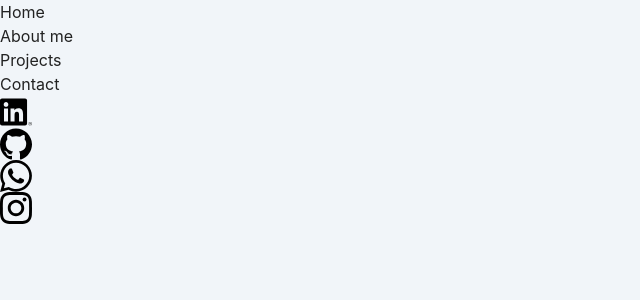
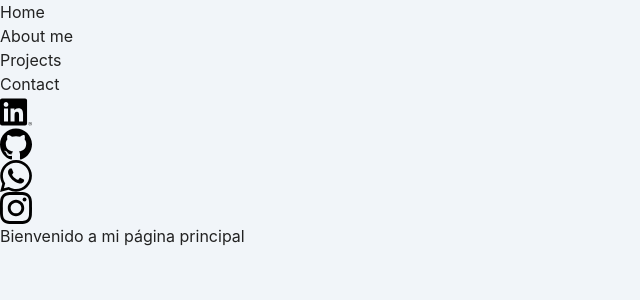
Before and after one commit to Damil0dev/Portfolio, a React (Vite) app in the folder Portfolio/: page / in a window 1280 px wide. Shown: the top 300 px of the page, without its empty margins (0-640 px from the left). Built offline with nearby package versions, Linux system fonts and the light colour scheme.

Commit message:
initial configuration for react router

```diff
--- a/Portfolio/src/App.jsx
+++ b/Portfolio/src/App.jsx
@@ -1,14 +1,25 @@
+import { Routes, Route } from "react-router-dom";
+
 import { SocialMediaAside } from "./components/SocialMediaaside"
 import { TabNav } from "./components/TabNav"
 
+// PAGES
+import Home from "./pages/Home";
+import Contact from "./pages/Contact"
+
+
 function App() {
-
   return (
     <>
       <TabNav />
       <SocialMediaAside />
+
+      <Routes>
+        <Route path="/" element={<Home />} />
+        <Route path="/contact" element={<Contact />} />
+      </Routes>
     </>
-  )
+  );
 }
 
-export default App
+export default App;
--- a/Portfolio/src/components/TabNav.jsx
+++ b/Portfolio/src/components/TabNav.jsx
@@ -11,7 +11,7 @@ export function TabNav() {
     )
 }
 
-function Tab({title}) {
+function Tab({ title }) {
     return (
         <li className="flex items-center justify-center text-lg font-bold hover:text-blue-800 hover:underline hover:underline-offset-2 transition-all" style={{ textDecorationThickness: '2px' }}>
             <a href="" className="p-3">{title}</a>
--- a/Portfolio/src/main.jsx
+++ b/Portfolio/src/main.jsx
@@ -1,10 +1,14 @@
 import React from 'react'
-import ReactDOM from 'react-dom'
+import ReactDOM from 'react-dom/client'
+import { BrowserRouter} from "react-router-dom";
+
 import App from './App.jsx'
 import './index.css'
 
 ReactDOM.createRoot(document.getElementById('root')).render(
   <>
-    <App />
+    <BrowserRouter>
+      <App />
+    </BrowserRouter>
   </>,
 )
--- /dev/null
+++ b/Portfolio/src/pages/Contact.jsx
@@ -0,0 +1,10 @@
+function NotFound() {
+    return (
+        <div>
+            <h1>Bienvenido a mi página principal</h1>
+            {/* Agrega aquí el contenido específico de tu página principal */}
+        </div>
+    );
+}
+
+export default NotFound;
--- /dev/null
+++ b/Portfolio/src/pages/Home.jsx
@@ -0,0 +1,8 @@
+export default function Home() {
+    return (
+        <div>
+            <h1>Bienvenido a mi página principal</h1>
+            {/* Agrega aquí el contenido específico de tu página principal */}
+        </div>
+    );
+}
```
Also changed, not shown: Portfolio/src/pages/About.jsx (added, +10 -0 lines), Portfolio/src/pages/Projects.jsx (added, +10 -0 lines), Portfolio/src/components/MainContent.jsx (deleted).
